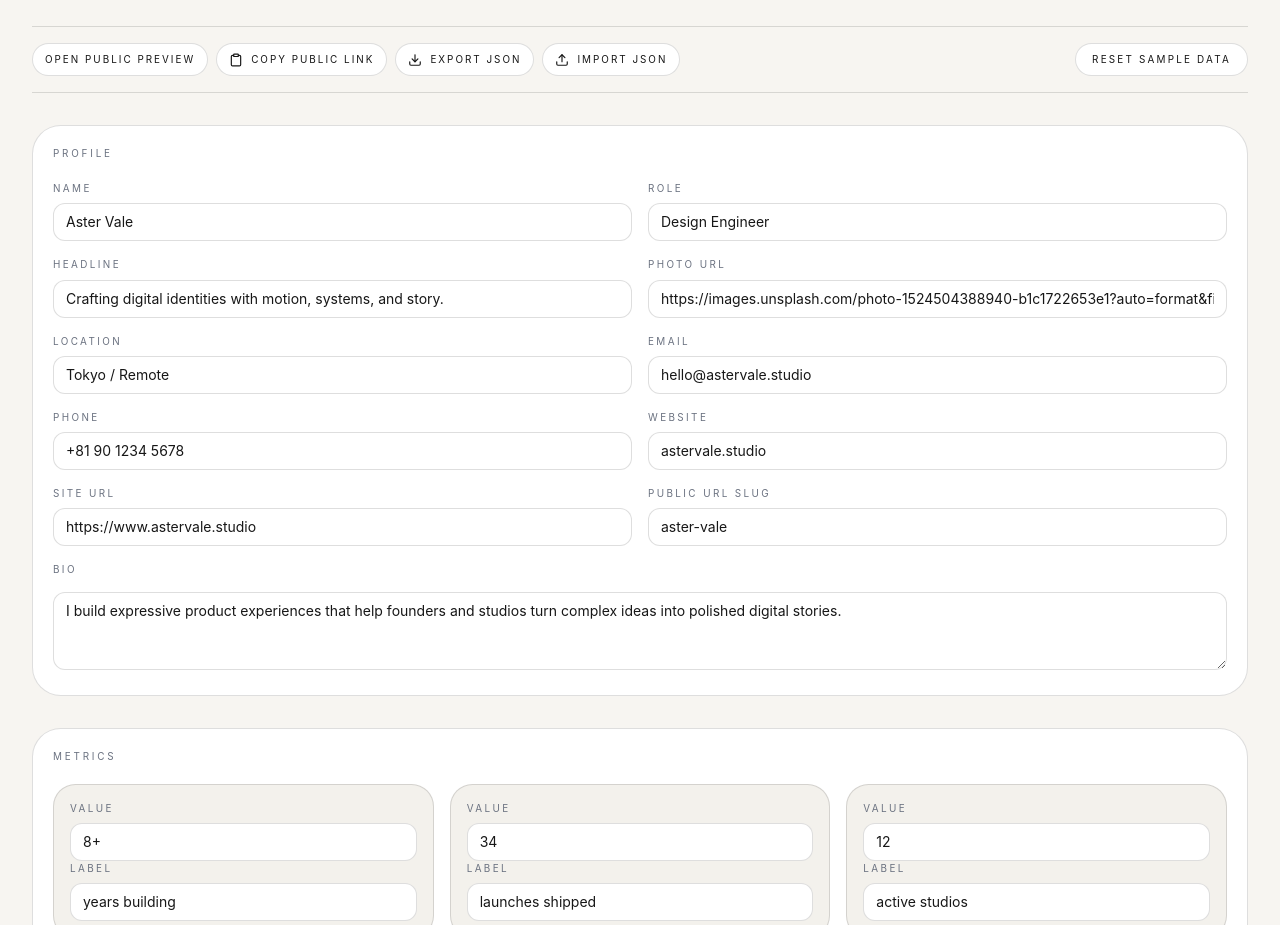
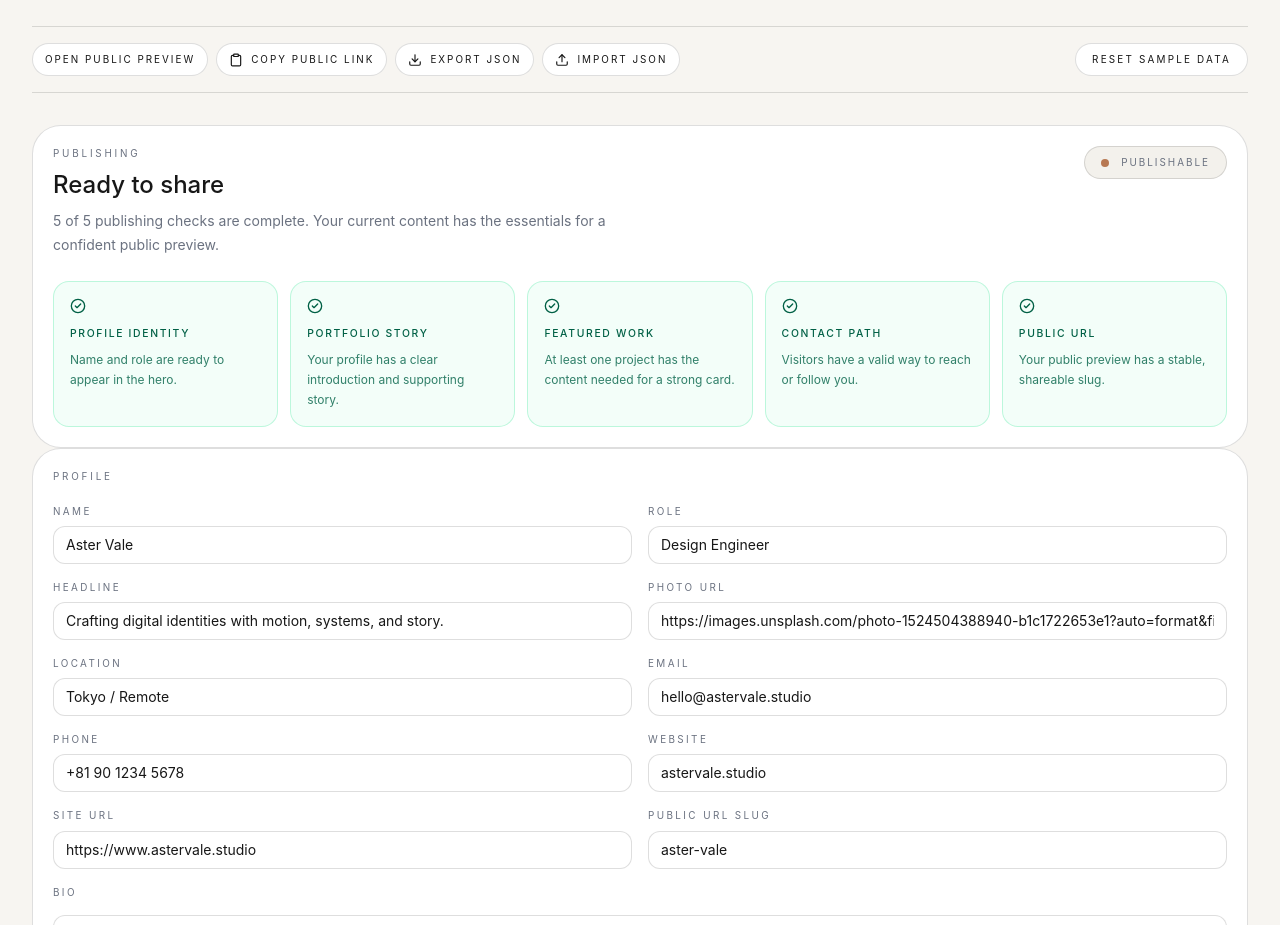
Before and after one commit to felipemvrin/foliospark, a React (Vite) app: page / in a window 1280 px wide. Shown: the part 7960-8885 px from the top of the page. Built offline with nearby package versions, Linux system fonts and the light colour scheme.

Commit message:
feat: add publishing readiness checks

```diff
--- a/src/components/editor/PortfolioEditor.tsx
+++ b/src/components/editor/PortfolioEditor.tsx
@@ -1,7 +1,8 @@
 import { useMemo, useRef, useState } from 'react'
-import { Clipboard, Download, Trash2, Upload } from 'lucide-react'
+import { AlertTriangle, CheckCircle2, Clipboard, Download, Trash2, Upload } from 'lucide-react'
 
 import { themePresets } from '../../data/themes'
+import { getPublishingReadiness, type PublishingCheckStatus } from '../../lib/publishing'
 import { getPublicPreviewHref } from '../../lib/publicPreview'
 import { downloadPortfolio, isPortfolio } from '../../lib/portfolioTransfer'
 import { usePortfolioStore } from '../../store/portfolioStore'
@@ -25,6 +26,27 @@ function FieldLabel({ label, children }: { label: string; children: React.ReactN
       {children}
     </label>
   )
+}
+
+function getCheckTone(status: PublishingCheckStatus) {
+  if (status === 'ready') {
+    return {
+      icon: CheckCircle2,
+      className: 'border-emerald-200/70 bg-emerald-50/60 text-emerald-800',
+    }
+  }
+
+  if (status === 'blocked') {
+    return {
+      icon: AlertTriangle,
+      className: 'border-rose-200/70 bg-rose-50/60 text-rose-800',
+    }
+  }
+
+  return {
+    icon: AlertTriangle,
+    className: 'border-amber-200/70 bg-amber-50/60 text-amber-800',
+  }
 }
 
 async function copyTextToClipboard(value: string) {
@@ -63,6 +85,7 @@ export function PortfolioEditor() {
     [theme],
   )
   const publicPreviewHref = useMemo(() => getPublicPreviewHref(data, theme, data.profile.slug), [data, theme])
+  const publishingReadiness = useMemo(() => getPublishingReadiness(data), [data])
 
   const updateProfile = (field: keyof Profile, value: string) => {
     setData((current) => ({
@@ -372,6 +395,44 @@ export function PortfolioEditor() {
           </button>
         </div>
       </div>
+
+      <section className={panelClassName} aria-labelledby="publishing-readiness-title">
+        <div className="flex flex-col gap-5 lg:flex-row lg:items-start lg:justify-between">
+          <div>
+            <p className="text-[0.62rem] uppercase tracking-[0.28em] text-[var(--muted)]">Publishing</p>
+            <h3 id="publishing-readiness-title" className="mt-2 text-2xl font-medium text-[var(--foreground)]">
+              {publishingReadiness.status === 'ready' ? 'Ready to share' : 'Polish before sharing'}
+            </h3>
+            <p className="mt-2 max-w-xl text-sm leading-6 text-[var(--muted)]">
+              {publishingReadiness.completed} of {publishingReadiness.total} publishing checks are complete.
+              {publishingReadiness.status === 'blocked'
+                ? ' Resolve the blocked items before sending this portfolio out.'
+                : publishingReadiness.status === 'warning'
+                  ? ' The remaining items are optional, but they improve the visitor experience.'
+                  : ' Your current content has the essentials for a confident public preview.'}
+            </p>
+          </div>
+          <div className="flex shrink-0 items-center gap-3 rounded-full border border-[var(--border)] bg-[var(--background-alt)] px-4 py-2 text-[0.62rem] uppercase tracking-[0.2em] text-[var(--muted)]">
+            <span className="h-2 w-2 rounded-full bg-[var(--accent)]" aria-hidden="true" />
+            {publishingReadiness.status === 'ready' ? 'Publishable' : 'Needs attention'}
+          </div>
+        </div>
+
+        <div className="mt-6 grid gap-3 md:grid-cols-2 xl:grid-cols-5">
+          {publishingReadiness.checks.map((check) => {
+            const tone = getCheckTone(check.status)
+            const Icon = tone.icon
+
+            return (
+              <div key={check.id} className={`rounded-2xl border p-4 ${tone.className}`}>
+                <Icon className="h-4 w-4" aria-hidden="true" />
+                <p className="mt-3 text-[0.65rem] font-medium uppercase tracking-[0.16em]">{check.label}</p>
+                <p className="mt-2 text-xs leading-5 opacity-80">{check.detail}</p>
+              </div>
+            )
+          })}
+        </div>
+      </section>
 
       <div className="space-y-8">
         <div className={panelClassName}>
--- /dev/null
+++ b/src/lib/publishing.ts
@@ -0,0 +1,83 @@
+import { getSafeExternalHref, getMailtoHref } from './links'
+import { normalizePublicSlug } from './publicPreview'
+import type { Portfolio } from '../types/portfolio'
+
+export type PublishingCheckStatus = 'ready' | 'warning' | 'blocked'
+
+export interface PublishingCheck {
+  id: string
+  label: string
+  detail: string
+  status: PublishingCheckStatus
+}
+
+export interface PublishingReadiness {
+  checks: PublishingCheck[]
+  completed: number
+  total: number
+  status: PublishingCheckStatus
+}
+
+function hasText(value: string | undefined) {
+  return Boolean(value?.trim())
+}
+
+export function getPublishingReadiness(data: Portfolio): PublishingReadiness {
+  const checks: PublishingCheck[] = [
+    {
+      id: 'identity',
+      label: 'Profile identity',
+      detail: hasText(data.profile.name) && hasText(data.profile.role)
+        ? 'Name and role are ready to appear in the hero.'
+        : 'Add your name and role before sharing the portfolio.',
+      status: hasText(data.profile.name) && hasText(data.profile.role) ? 'ready' : 'blocked',
+    },
+    {
+      id: 'story',
+      label: 'Portfolio story',
+      detail: hasText(data.profile.bio) && data.about.some(hasText)
+        ? 'Your profile has a clear introduction and supporting story.'
+        : 'Add a bio and at least one About paragraph for context.',
+      status: hasText(data.profile.bio) && data.about.some(hasText) ? 'ready' : 'warning',
+    },
+    {
+      id: 'work',
+      label: 'Featured work',
+      detail: data.projects.some((project) => hasText(project.title) && hasText(project.description) && hasText(project.image))
+        ? 'At least one project has the content needed for a strong card.'
+        : 'Add one complete project with a title, description, and image.',
+      status: data.projects.some((project) => hasText(project.title) && hasText(project.description) && hasText(project.image))
+        ? 'ready'
+        : 'blocked',
+    },
+    {
+      id: 'contact',
+      label: 'Contact path',
+      detail: getMailtoHref(data.profile.email) || data.socialLinks.some((link) => Boolean(getSafeExternalHref(link.url)))
+        ? 'Visitors have a valid way to reach or follow you.'
+        : 'Add a valid email or social link so visitors can take the next step.',
+      status: getMailtoHref(data.profile.email) || data.socialLinks.some((link) => Boolean(getSafeExternalHref(link.url)))
+        ? 'ready'
+        : 'warning',
+    },
+    {
+      id: 'url',
+      label: 'Public URL',
+      detail: normalizePublicSlug(data.profile.slug || data.profile.name)
+        ? 'Your public preview has a stable, shareable slug.'
+        : 'Add a name or custom slug to generate a public URL.',
+      status: normalizePublicSlug(data.profile.slug || data.profile.name) !== 'portfolio' || hasText(data.profile.name)
+        ? 'ready'
+        : 'warning',
+    },
+  ]
+
+  const completed = checks.filter((check) => check.status === 'ready').length
+  const status = checks.some((check) => check.status === 'blocked')
+    ? 'blocked'
+    : checks.some((check) => check.status === 'warning')
+      ? 'warning'
+      : 'ready'
+
+  return { checks, completed, total: checks.length, status }
+}
```
Also changed, not shown: 2 other files (tests, documents, lock files or other folders).
